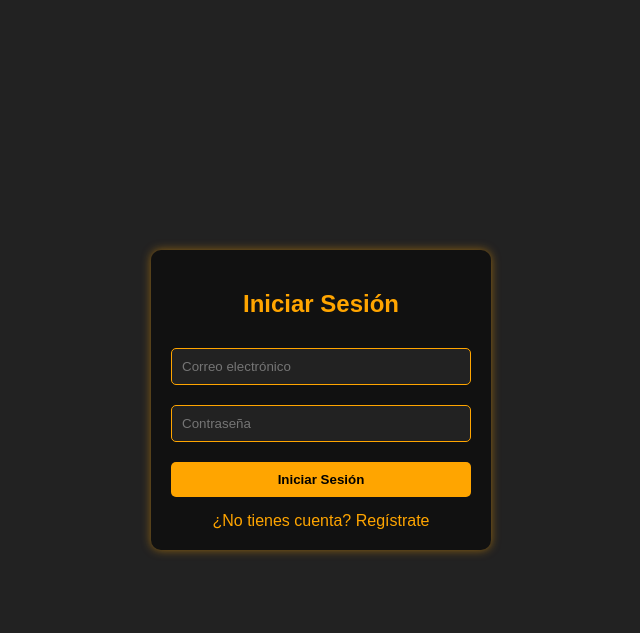
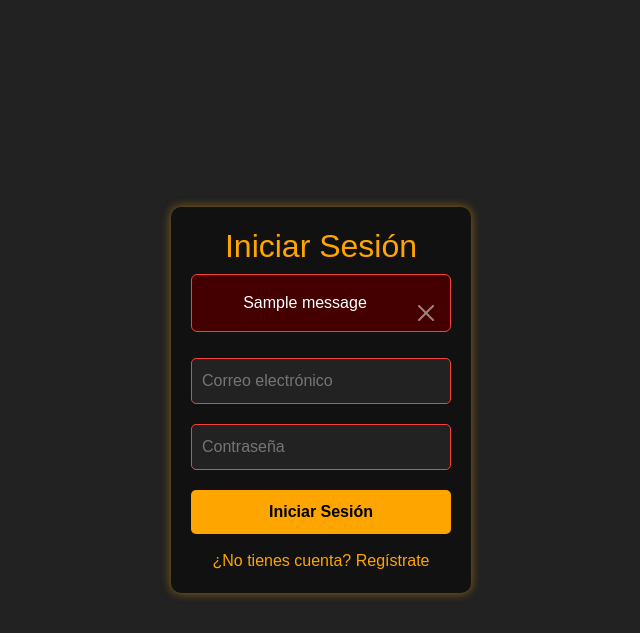
Before and after one commit to torresmatias23/FerreteriaDuoc, a Django app: page /login/ in a window 1280 px wide. Shown: the top 633 px of the page, without its empty margins (319-959 px from the left). Run offline with Django 5.2, Linux system fonts and the light colour scheme; one stand-in notice (Sample message) is shown.

Commit message:
cambios el login

```diff
--- a/core/static/css/login.css
+++ b/core/static/css/login.css
@@ -58,3 +58,20 @@ button:hover {
 .register-link:hover {
     text-decoration: underline;
 }
+.alert {
+    background-color: #400 !important;
+    color: #fff;
+    border: 1px solid #f44336;
+}
+
+.btn-close {
+    filter: invert(1);
+}
+
+input:invalid {
+    border-color: #f44336; /* rojo */
+}
+
+input:valid {
+    border-color: #4caf50; /* verde */
+}
--- a/core/templates/login.html
+++ b/core/templates/login.html
@@ -1,22 +1,57 @@
 {% load static %}
 <!DOCTYPE html>
-<html lang="en">
+<html lang="es">
 <head>
     <meta charset="UTF-8">
     <meta name="viewport" content="width=device-width, initial-scale=1.0">
+    <title>Login</title>
+
+    <!-- Bootstrap CSS solo para alertas y utilidades -->
+    <link href="https://cdn.jsdelivr.net/npm/bootstrap@5.3.0/dist/css/bootstrap.min.css" rel="stylesheet">
+    <!-- Tu CSS personalizado -->
     <link rel="stylesheet" type="text/css" href="{% static 'css/login.css' %}">
-    <title>Login</title>
 </head>
 <body>
     <div class="login-container">
         <h2>Iniciar Sesión</h2>
+
+        <!-- Mensajes de error -->
+        {% if messages %}
+            <div class="mb-3">
+                {% for message in messages %}
+                    <div class="alert alert-danger alert-dismissible fade show" role="alert">
+                        {{ message }}
+                        <button type="button" class="btn-close" data-bs-dismiss="alert" aria-label="Cerrar"></button>
+                    </div>
+                {% endfor %}
+            </div>
+        {% endif %}
+
+        <!-- Formulario de login -->
         <form method="post">
             {% csrf_token %}
             <input type="email" name="email" placeholder="Correo electrónico" required>
             <input type="password" name="password" placeholder="Contraseña" required>
             <button type="submit">Iniciar Sesión</button>
         </form>
+
         <a href="{% url 'registro' %}" class="register-link">¿No tienes cuenta? Regístrate</a>
     </div>
+
+    <!-- Bootstrap JS (para cerrar alertas) -->
+    <script src="https://cdn.jsdelivr.net/npm/bootstrap@5.3.0/dist/js/bootstrap.bundle.min.js"></script>
+    <script>
+        // Esperar a que cargue el DOM
+        document.addEventListener('DOMContentLoaded', function () {
+            const form = document.querySelector('form');
+
+            form.addEventListener('submit', function (e) {
+                if (!form.checkValidity()) {
+                    e.preventDefault(); // Previene el envío si hay errores
+                    form.classList.add('was-validated'); // Esto activa los estilos de validación
+                }
+            });
+        });
+    </script>
 </body>
 </html>
--- a/core/views.py
+++ b/core/views.py
@@ -174,38 +174,30 @@ def dashboard_admin(request):
 
 
 
+from django.contrib import messages
+from firebase_admin import auth, _auth_utils  # Asegúrate de importar _auth_utils
+
 def login_usuario(request):
     if request.method == "POST":
         email = request.POST["email"]
         password = request.POST["password"]
         try:
-            # Autenticación con Firebase
             firebase_user = auth.get_user_by_email(email)
-
-            # Intentamos encontrar el usuario en Django (puede que no esté registrado)
             user, created = User.objects.get_or_create(username=firebase_user.uid, email=email)
-
-            # Aquí puedes implementar la verificación de la contraseña, si es necesario.
-            # Para este ejemplo asumimos que el usuario ya está registrado en Django.
-
-            # Si el usuario no tiene contraseña en Django (porque Firebase no la sincroniza),
-            # puedes establecer una contraseña aleatoria o pedirle que la cambie.
-
-            # Iniciar la sesión del usuario en Django
             django_login(request, user)
-
-            # Redirigir al home (página principal)
             return redirect('/')
-        except auth.AuthError as e:
-            # Si hay algún error con Firebase (como usuario no encontrado o contraseña incorrecta)
-            return JsonResponse({"error": "Usuario no encontrado o contraseña incorrecta"})
+        except _auth_utils.UserNotFoundError:
+            messages.error(request, "El correo electrónico no está registrado.")
+        except Exception as e:
+            messages.error(request, "Ocurrió un error al intentar iniciar sesión.")
 
     return render(request, "login.html")
 
 
+
 def logout_usuario(request):
     logout(request)
-    return redirect("login")
+    return redirect("home")
 
 def carrito(request):
     return render(request, 'carrito.html')
```
Also changed, not shown: db.sqlite3.
